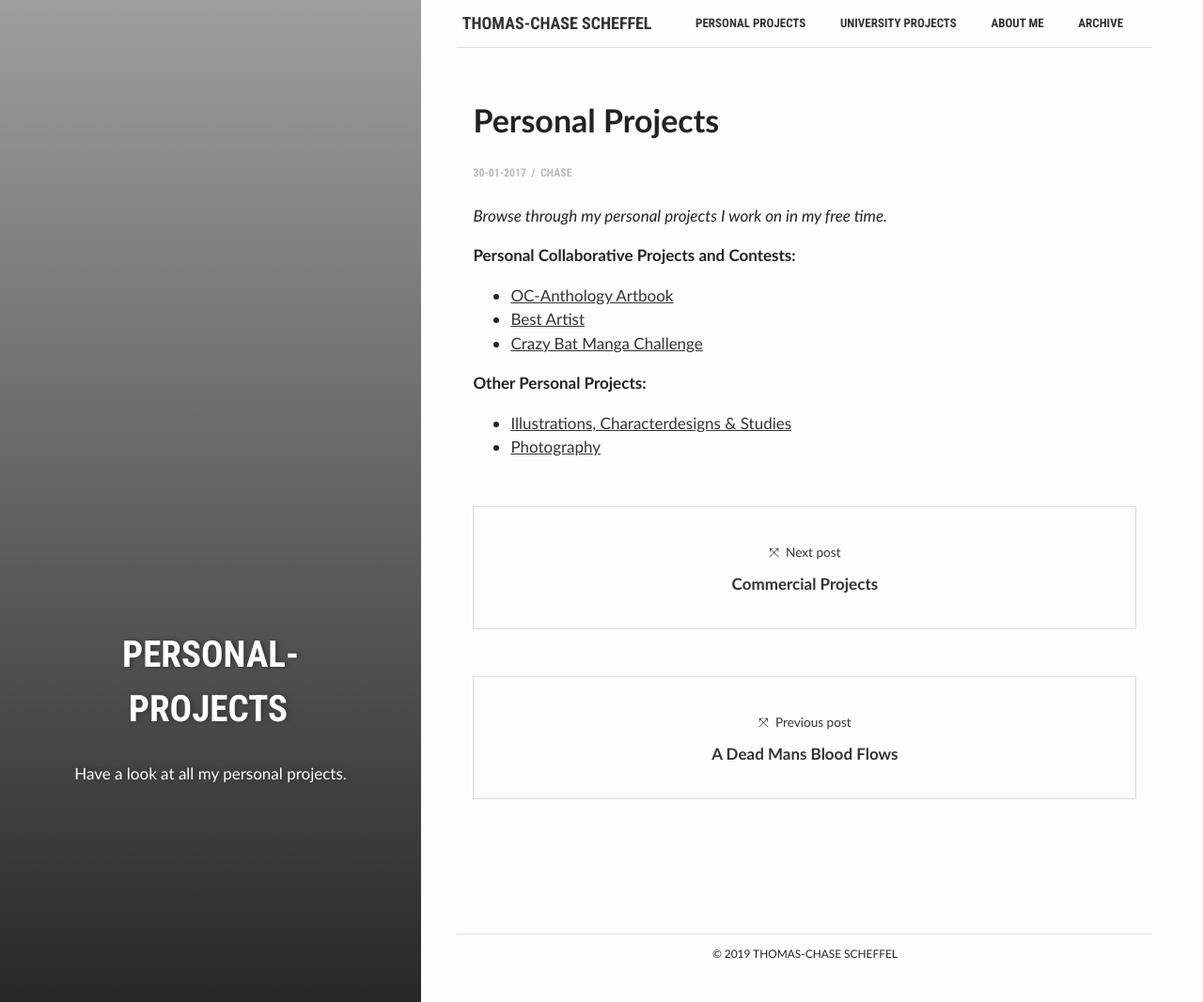
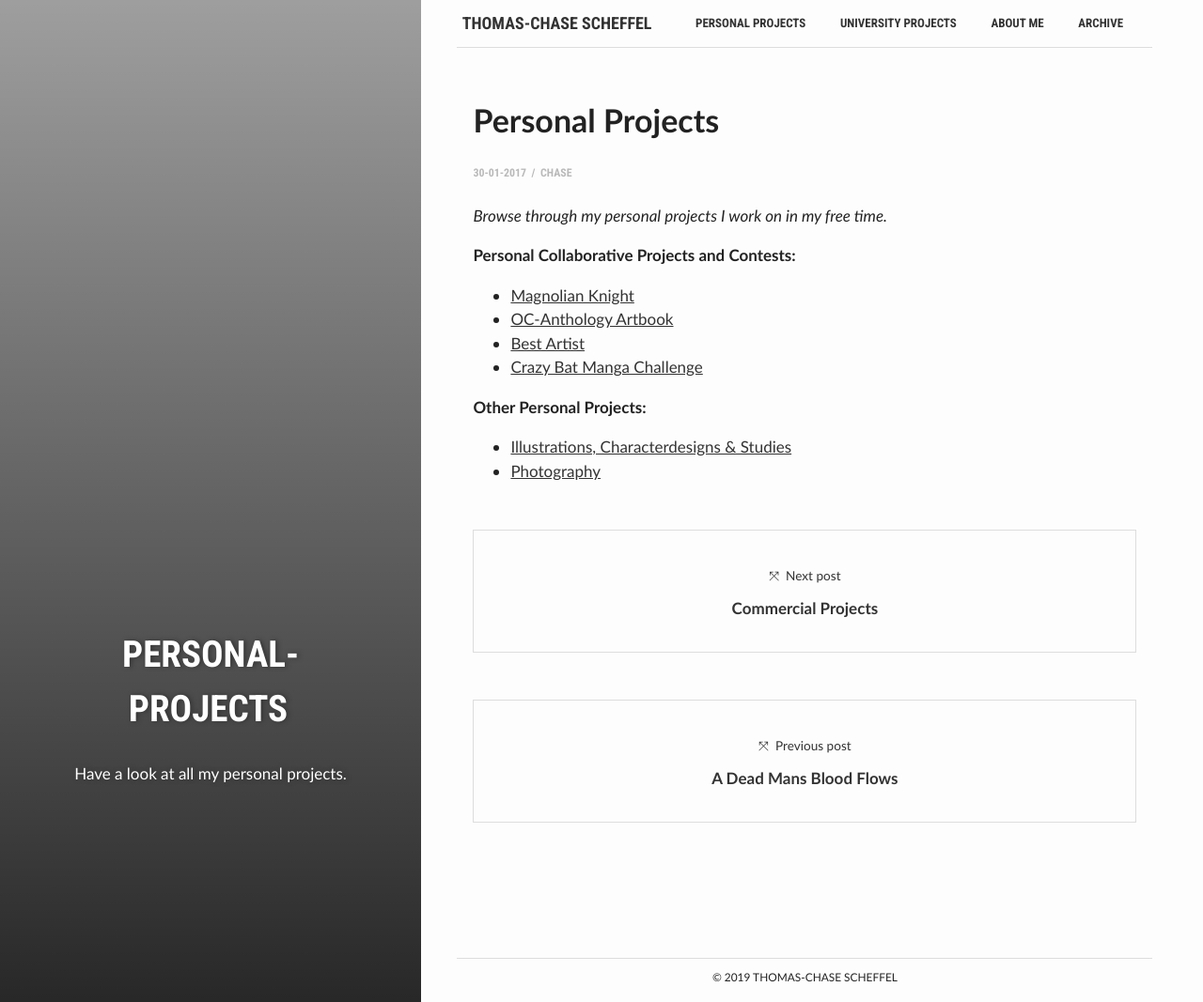
Before and after one commit to ChaseTheHunter/chasethehunter.github.io, a Jekyll site: the page built from _posts/2017-02-23-personal-projects.markdown, in a window 1280 px wide and 1067 px high. Shown: the whole window at 94% size. Built offline with Jekyll 4.4.1, drawn with Linux system fonts in a browser that asks for light colours.

Commit message:
Update 2017-02-23-personal-projects.markdown

```diff
--- a/_posts/2017-02-23-personal-projects.markdown
+++ b/_posts/2017-02-23-personal-projects.markdown
@@ -13,6 +13,7 @@
 *Browse through my personal projects I work on in my free time.*
 
   **Personal Collaborative Projects and Contests:**
+  * [Magnolian Knight](https://chasethehunter.github.io/personal_projects/magnolian-knight/)
   * [OC-Anthology Artbook](https://chasethehunter.github.io/personal_projects/ocanthology/)
   * [Best Artist](https://chasethehunter.github.io/personal_projects/best-artist/)
   * [Crazy Bat Manga Challenge](https://chasethehunter.github.io/personal_projects/crazybat-manga-challenge/)
```
